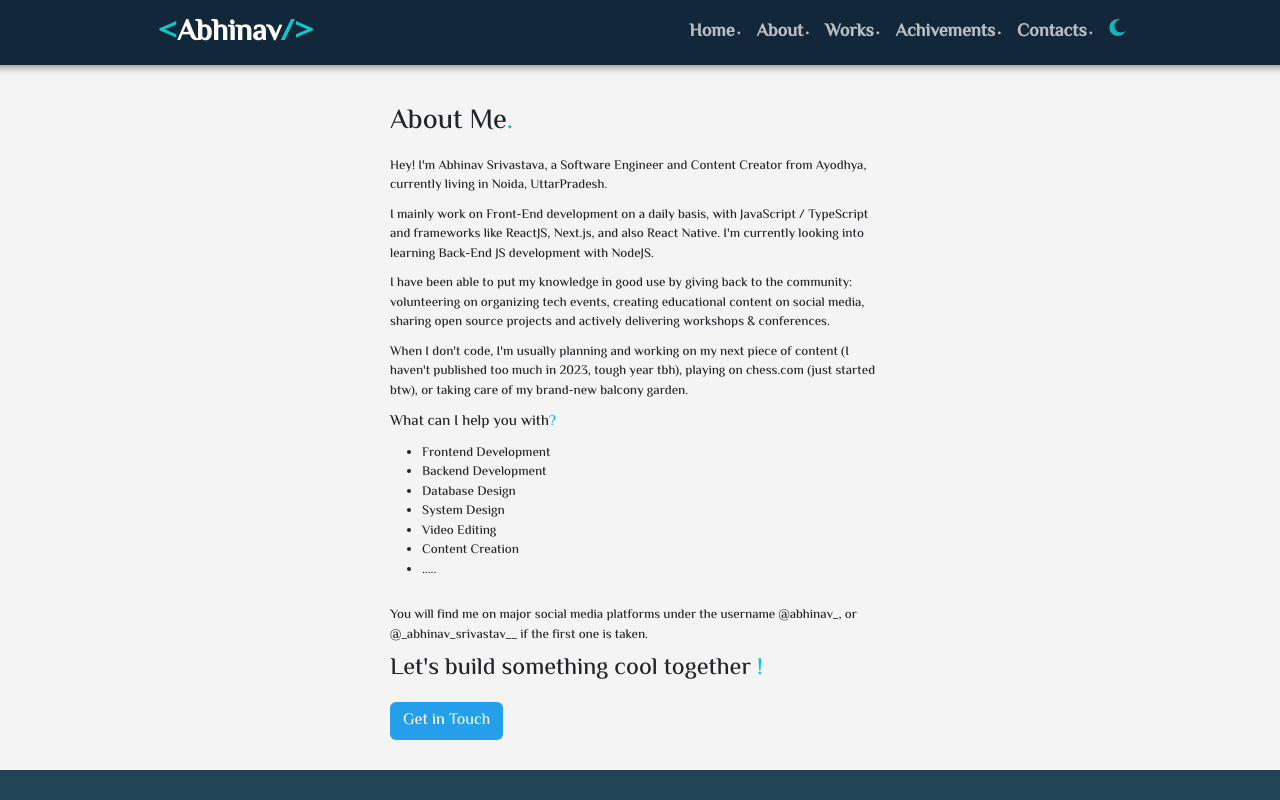
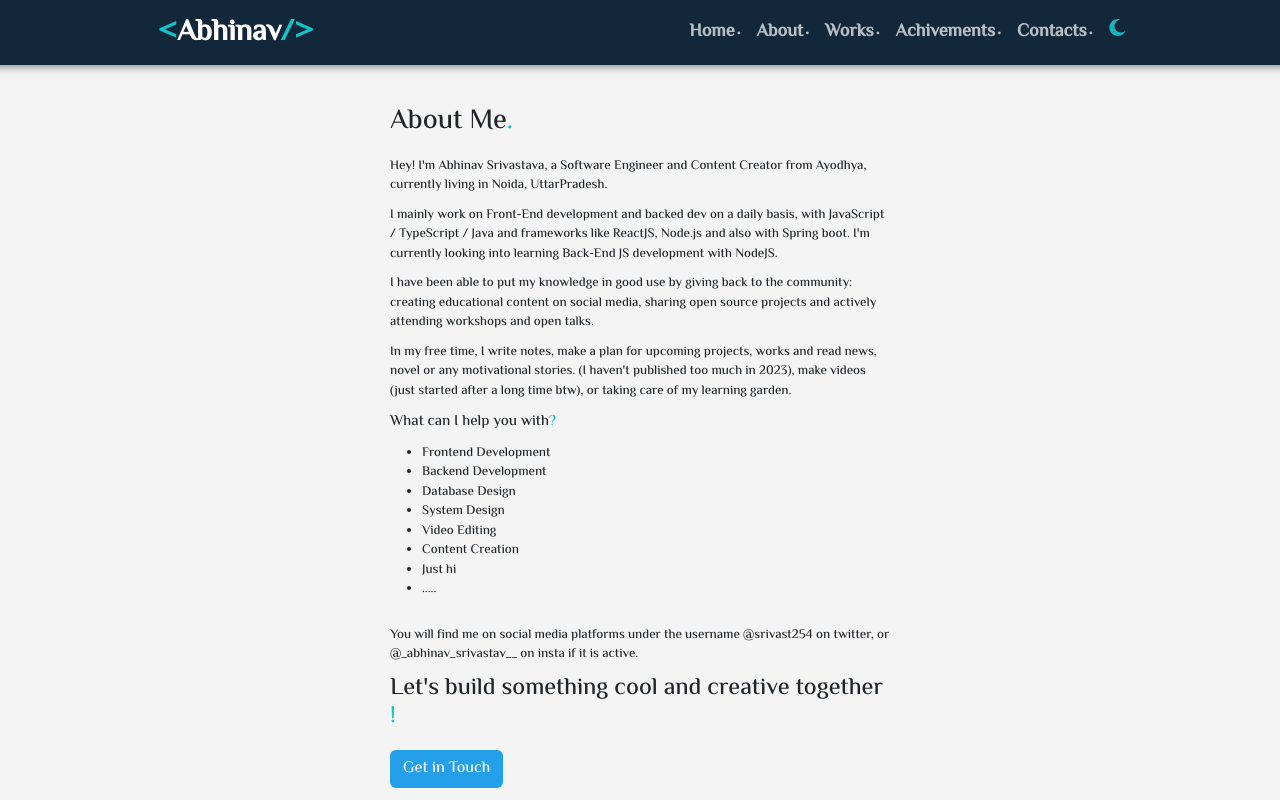
Before and after one commit to Abhinavrajsrivastav/AbhainavSrivastav, a React (Create React App) app: page /About in a window 1280 px wide. Shown: the top 800 px of the page. Built offline with nearby package versions, Linux system fonts and the light colour scheme.

Commit message:
25-02-2024-005

```diff
--- a/src/Components/About/About.jsx
+++ b/src/Components/About/About.jsx
@@ -10,9 +10,9 @@ const About = () => {
       <div className="abouts-me">
         <h3>About Me<span style={{color: 'rgb(18, 197, 202)'}}>.</span></h3>
         <span style={{fontSize: '13px'}}>Hey! I'm Abhinav Srivastava, a Software Engineer and Content Creator from Ayodhya, currently living in Noida, UttarPradesh.</span>
-        <span style={{fontSize: '13px'}}>I mainly work on Front-End development on a daily basis, with JavaScript / TypeScript and frameworks like ReactJS, Next.js, and also React Native. I'm currently looking into learning Back-End JS development with NodeJS.</span>
-        <span style={{fontSize: '13px'}}>I have been able to put my knowledge in good use by giving back to the community: volunteering on organizing tech events, creating educational content on social media, sharing open source projects and actively delivering workshops & conferences.</span>
-        <span style={{fontSize: '13px'}}>When I don't code, I'm usually planning and working on my next piece of content (I haven't published too much in 2023, tough year tbh), playing on chess.com (just started btw), or taking care of my brand-new balcony garden.</span>
+        <span style={{fontSize: '13px'}}>I mainly work on Front-End development and backed dev on a daily basis, with JavaScript / TypeScript / Java and frameworks like ReactJS, Node.js and also with Spring boot. I'm currently looking into learning Back-End JS development with NodeJS.</span>
+        <span style={{fontSize: '13px'}}>I have been able to put my knowledge in good use by giving back to the community: creating educational content on social media, sharing open source projects and actively attending workshops and open talks.</span>
+        <span style={{fontSize: '13px'}}>In my free time, I write notes, make a plan for upcoming projects, works and read news, novel or any motivational stories. (I haven't published too much in 2023), make videos (just started after a long time btw), or taking care of my learning garden.</span>
       </div>
       <div className="My-Services">
         <span className="Service-Head" style={{fontSize: '15px'}}>What can I help you with<span style={{color: "rgb(18, 197, 202)"}}>?</span></span>
@@ -24,15 +24,16 @@ const About = () => {
             <li>System Design</li>
             <li>Video Editing</li>
             <li>Content Creation</li>
+            <li>Just hi</li>
             <li>.....</li>
           </ul>
         </div>
       </div>
       <div className="Follow-Me">
-        <span style={{fontSize: '13px'}}>You will find me on major social media platforms under the username @abhinav_, or @_abhinav_srivastav__ if the first one is taken.</span>
+        <span style={{fontSize: '13px'}}>You will find me on social media platforms under the username @srivast254 on twitter, or @_abhinav_srivastav__ on insta if it is active.</span>
       </div>
       <div className="Fotter-1">
-        <h4>Let's build something cool together <span style={{color: 'rgb(18, 197, 202)'}}>!</span></h4>
+        <h4>Let's build something cool and creative together <span style={{color: 'rgb(18, 197, 202)'}}>!</span></h4>
       </div>
       <div className="Get-In-Touch">
         <span className="btn bg" style={{backgroundColor: "rgb(35, 160, 233)"}}>
--- a/src/Components/Contacts/Contacts.css
+++ b/src/Components/Contacts/Contacts.css
@@ -98,6 +98,15 @@ select:focus {
   background-color: #13bfdac6;
 }
 
+.Submit-responses:active,
+.Submit-responses:focus {
+  background-color: #00cc66; /* Change this to your desired green color */
+}
+
+.Submit-responses.sent {
+  background-color: #00cc66; /* Same green color as the active state */
+}
+
 @media (max-width: 1000px) {
   .Your-Name,
   .Email {
--- a/src/Components/Contacts/Contacts.jsx
+++ b/src/Components/Contacts/Contacts.jsx
@@ -9,24 +9,29 @@ function Contact() {
     name: '',
     email: '',
     needHelp: 'softwareDevelopment',
-    message: ''
+    message: '',
+    recaptcha: false, // Add recaptcha to state
   });
 
-  const { name, email, needHelp, message } = client;
+  const { name, email, needHelp, message, recaptcha } = client;
   const navigate = useNavigate();
 
   const onInputChange = (e) => {
     setClient({ ...client, [e.target.name]: e.target.value });
   };
 
-  // const onSubmit = async (e) => {
-  //   e.preventDefault();
-  //   await axios.post('http://localhost:8097/Contact', client);
-  //   navigate('/Home');
-  // };
+  const onCheckboxChange = (e) => {
+    setClient({ ...client, [e.target.name]: e.target.checked });
+  };
 
   const onSubmit = async (e) => {
     e.preventDefault();
+
+    // Check if all required fields are filled
+    if (!name || !email || !message || !recaptcha) {
+      alert('Please fill in all required fields.');
+      return;
+    }
 
     try {
       await axios.post('http://localhost:8097/Contact', client);
@@ -103,6 +108,8 @@ function Contact() {
               name="recaptcha"
               required
               className="Input"
+              checked={recaptcha}
+              onChange={(e) => onCheckboxChange(e)}
             />
             <label htmlFor="recaptcha">I'm not a robot</label>
             <img
@@ -112,9 +119,7 @@ function Contact() {
             />
           </div>
         </div>
-        <button type="submit" className="Submit-responses">
-          Submit
-        </button>
+        <button id="submitButton" className="Submit-responses">Send</button>
       </form>
     </div>
   );
```
Lines whose indentation alone changed are shown as unchanged.
